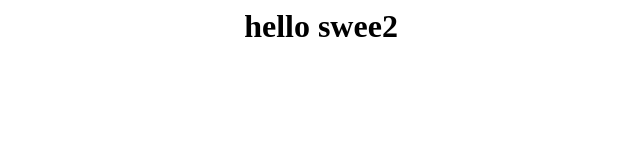
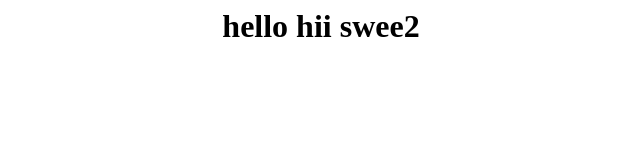
Before and after one commit to AaryRajpoot/grras_project, a plain HTML site: page index.html in a window 1280 px wide. Shown: the whole page, without its empty margins (319-959 px from the left). Drawn offline with Linux system fonts and the light colour scheme.

Commit message:
index.html

```diff
--- a/index.html
+++ b/index.html
@@ -1 +1 @@
-<center><h1>hello swee2</h1><center>
+<center><h1>hello hii swee2</h1><center>
```
